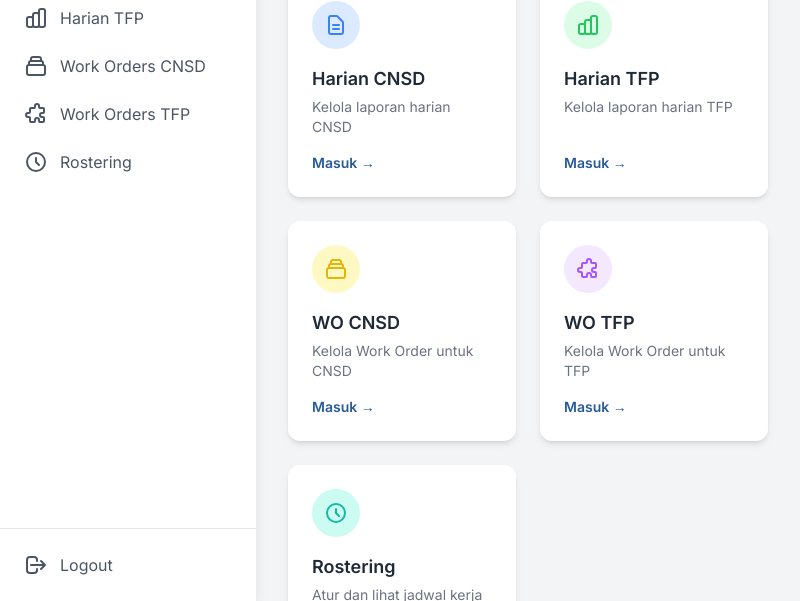
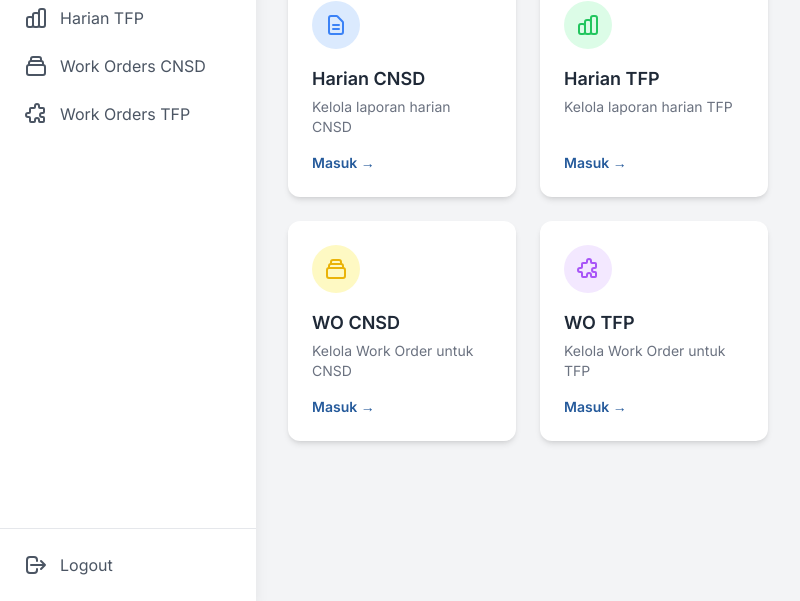
Before and after one commit to weterhans/Airnav-App, an Electron app: page index.html in a window 800 px wide. Shown: the part 199-800 px from the top of the page. Drawn offline with nearby package versions, Linux system fonts and the light colour scheme; sample sign-in values are in the browser's storage.

Commit message:
Co-authored-by: Mochammad Andi Julianto <Andi-Julianto@users.noreply.github.com>

```diff
--- a/index.html
+++ b/index.html
@@ -109,10 +109,6 @@
                         <svg class="w-6 h-6 mr-3 flex-shrink-0" fill="none" stroke="currentColor" viewBox="0 0 24 24" xmlns="http://www.w3.org/2000/svg"><path stroke-linecap="round" stroke-linejoin="round" stroke-width="2" d="M11 4a2 2 0 114 0v1a1 1 0 001 1h3a1 1 0 011 1v3a1 1 0 01-1 1h-1a2 2 0 100 4h1a1 1 0 011 1v3a1 1 0 01-1 1h-3a1 1 0 01-1-1v-1a2 2 0 10-4 0v1a1 1 0 01-1 1H7a1 1 0 01-1-1v-3a1 1 0 00-1-1H4a2 2 0 110-4h1a1 1 0 001-1V7a1 1 0 011-1h3a1 1 0 001-1V4z"></path></svg>
                         <span class="menu-text">Work Orders TFP</span>
                     </a>
-                    <a href="#" class="nav-link flex items-center px-6 py-3 text-gray-600 hover:bg-gray-100" data-target="rostering-content">
-                        <svg class="w-6 h-6 mr-3 flex-shrink-0" fill="none" stroke="currentColor" viewBox="0 0 24 24" xmlns="http://www.w3.org/2000/svg"><path stroke-linecap="round" stroke-linejoin="round" stroke-width="2" d="M12 8v4l3 3m6-3a9 9 0 11-18 0 9 9 0 0118 0z"></path></svg>
-                        <span class="menu-text">Rostering</span>
-                    </a>
                 </nav>
                 <div class="absolute bottom-0 w-full p-6 border-t border-gray-200">
                     <a href="#" id="logout-btn" class="flex items-center text-gray-600 hover:text-indigo-600">
@@ -160,7 +156,6 @@
                         <div class="quick-link-card bg-white p-6 rounded-xl shadow-md hover:shadow-xl transition-shadow duration-300" data-search-keywords="harian tfp laporan"><a href="#" class="quick-link flex flex-col justify-between h-full" data-target="tfp-content" aria-label="Buka laporan Harian TFP"><div><div class="flex items-center justify-between mb-4"><div class="p-3 bg-green-100 rounded-full"><svg class="w-6 h-6 text-green-500" fill="none" stroke="currentColor" viewBox="0 0 24 24" xmlns="http://www.w3.org/2000/svg"><path stroke-linecap="round" stroke-linejoin="round" stroke-width="2" d="M9 19v-6a2 2 0 00-2-2H5a2 2 0 00-2 2v6a2 2 0 002 2h2a2 2 0 002-2zm0 0V9a2 2 0 012-2h2a2 2 0 012 2v10m-6 0a2 2 0 002 2h2a2 2 0 002-2m0 0V5a2 2 0 012-2h2a2 2 0 012 2v14a2 2 0 01-2 2h-2a2 2 0 01-2-2z"></path></svg></div></div><h4 class="text-lg font-semibold text-gray-800">Harian TFP</h4><p class="text-sm text-gray-500 mt-1">Kelola laporan harian  TFP</p></div><span class="mt-4 text-sm font-semibold text-indigo-600 hover:text-indigo-800">Masuk &rarr;</span></a></div>
                         <div class="quick-link-card bg-white p-6 rounded-xl shadow-md hover:shadow-xl transition-shadow duration-300" data-search-keywords="wo cnsd work order"><a href="#" class="quick-link flex flex-col justify-between h-full" data-target="wo-cnsd-content" aria-label="Lihat Work Order CNSD"><div><div class="flex items-center justify-between mb-4"><div class="p-3 bg-yellow-100 rounded-full"><svg class="w-6 h-6 text-yellow-500" fill="none" stroke="currentColor" viewBox="0 0 24 24" xmlns="http://www.w3.org/2000/svg"><path stroke-linecap="round" stroke-linejoin="round" stroke-width="2" d="M19 11H5m14 0a2 2 0 012 2v6a2 2 0 01-2 2H5a2 2 0 01-2-2v-6a2 2 0 012-2m14 0V9a2 2 0 00-2-2M5 11V9a2 2 0 012-2m0 0V5a2 2 0 012-2h6a2 2 0 012 2v2M7 7h10"></path></svg></div></div><h4 class="text-lg font-semibold text-gray-800">WO CNSD</h4><p class="text-sm text-gray-500 mt-1">Kelola Work Order untuk CNSD</p></div><span class="mt-4 text-sm font-semibold text-indigo-600 hover:text-indigo-800">Masuk &rarr;</span></a></div>
                         <div class="quick-link-card bg-white p-6 rounded-xl shadow-md hover:shadow-xl transition-shadow duration-300" data-search-keywords="wo tfp work order"><a href="#" class="quick-link flex flex-col justify-between h-full" data-target="wo-tfp-content" aria-label="Lihat Work Order TFP"><div><div class="flex items-center justify-between mb-4"><div class="p-3 bg-purple-100 rounded-full"><svg class="w-6 h-6 text-purple-500" fill="none" stroke="currentColor" viewBox="0 0 24 24" xmlns="http://www.w3.org/2000/svg"><path stroke-linecap="round" stroke-linejoin="round" stroke-width="2" d="M11 4a2 2 0 114 0v1a1 1 0 001 1h3a1 1 0 011 1v3a1 1 0 01-1 1h-1a2 2 0 100 4h1a1 1 0 011 1v3a1 1 0 01-1 1h-3a1 1 0 01-1-1v-1a2 2 0 10-4 0v1a1 1 0 01-1 1H7a1 1 0 01-1-1v-3a1 1 0 00-1-1H4a2 2 0 110-4h1a1 1 0 001-1V7a1 1 0 011-1h3a1 1 0 001-1V4z"></path></svg></div></div><h4 class="text-lg font-semibold text-gray-800">WO TFP</h4><p class="text-sm text-gray-500 mt-1">Kelola Work Order untuk TFP</p></div><span class="mt-4 text-sm font-semibold text-indigo-600 hover:text-indigo-800">Masuk &rarr;</span></a></div>
-                        <div class="quick-link-card bg-white p-6 rounded-xl shadow-md hover:shadow-xl transition-shadow duration-300" data-search-keywords="rostering jadwal"><a href="#" class="quick-link flex flex-col justify-between h-full" data-target="rostering-content" aria-label="Buka jadwal Rostering"><div><div class="flex items-center justify-between mb-4"><div class="p-3 bg-teal-100 rounded-full"><svg class="w-6 h-6 text-teal-500" fill="none" stroke="currentColor" viewBox="0 0 24 24" xmlns="http://www.w3.org/2000/svg"><path stroke-linecap="round" stroke-linejoin="round" stroke-width="2" d="M12 8v4l3 3m6-3a9 9 0 11-18 0 9 9 0 0118 0z"></path></svg></div></div><h4 class="text-lg font-semibold text-gray-800">Rostering</h4><p class="text-sm text-gray-500 mt-1">Atur dan lihat jadwal kerja tim</p></div><span class="mt-4 text-sm font-semibold text-indigo-600 hover:text-indigo-800">Buka Jadwal &rarr;</span></a></div>
                     </div>
                     <div id="no-results-message" class="text-center text-gray-500 mt-8 hidden">
                         <p>Tidak ada hasil yang ditemukan.</p>
@@ -216,8 +211,9 @@
                 <!-- Halaman Konten Lainnya -->
                 <div id="wo-cnsd-content" class="content-panel p-6 md:p-8 hidden"><h1 class="text-3xl font-bold">Work Orders CNSD</h1></div>
                 <div id="wo-tfp-content" class="content-panel p-6 md:p-8 hidden"><h1 class="text-3xl font-bold">Work Orders TFP</h1></div>
-                <div id="rostering-content" class="content-panel p-6 md:p-8 hidden"><h1 class="text-3xl font-bold">Rostering</h1></div>
-
+                <div id="not-found-content" class="content-panel p-6 md:p-8 hidden">
+                    <h1 class="text-3xl font-bold text-red-600 mb-4">404 - Halaman Tidak Ditemukan</h1>
+                    <p class="text-gray-600">Maaf, halaman yang Anda cari tidak ditemukan.</p>
                 <!-- Halaman Sub-Menu CNSD -->
                 <div id="jadwal-cnsa-content" class="content-panel p-6 md:p-8 hidden">
                     <div class="flex items-center mb-6">
```
